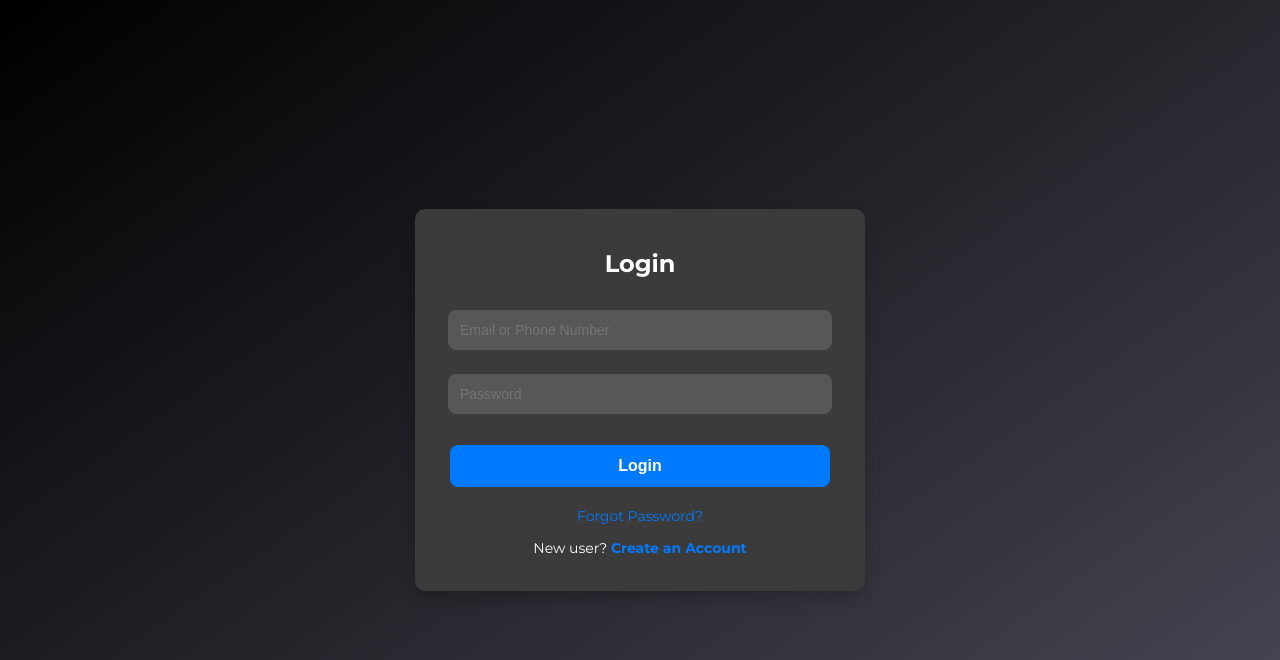
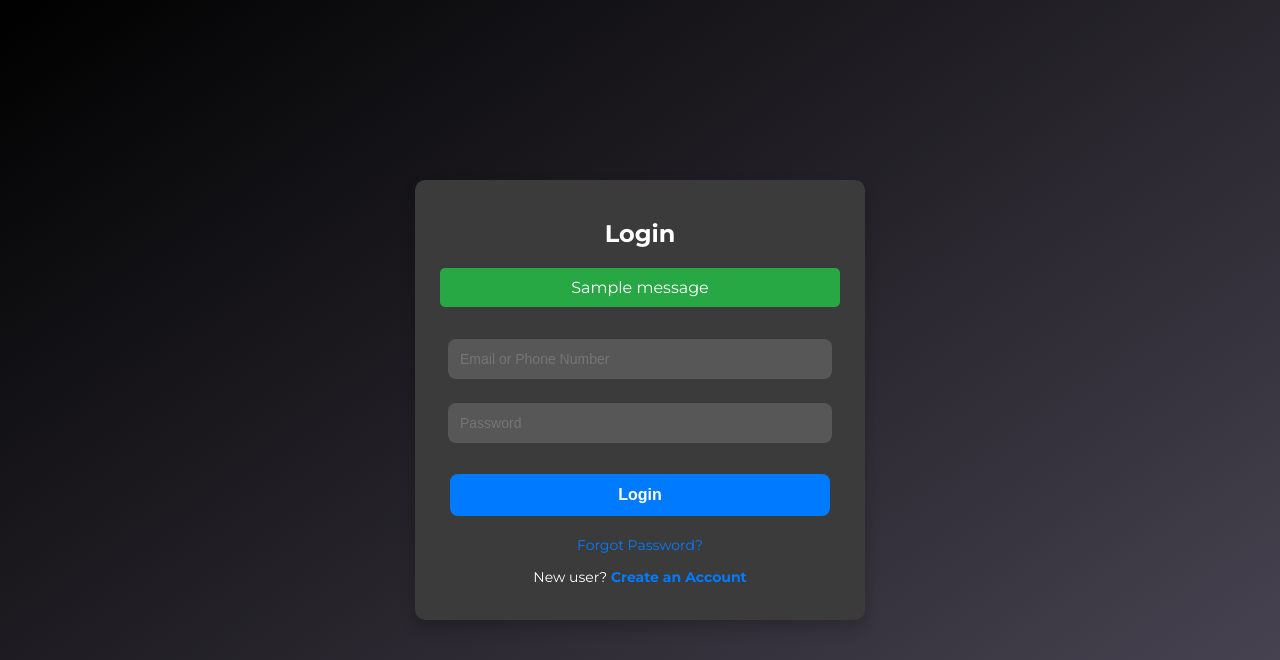
Before and after one commit to Sam232410/EVprojectFLASK, a Flask app: page / in a window 1280 px wide. Shown: the top 660 px of the page. Run offline with Flask 3, Linux system fonts and the light colour scheme; tables that the repository leaves empty hold one stand-in row (values such as "Sample post"); one stand-in notice (Sample message) is shown; parts of the project's set-up code (start-up, migrations or seed data) failed here and were passed over.

Commit message:
Your commit message

```diff
--- a/app.py
+++ b/app.py
@@ -238,7 +238,7 @@ def register():
 @app.route('/login', methods=['GET', 'POST'])
 def login():
     if request.method == 'POST':
-        # Get the email or phone number from the form
+        # Get the email or phone number and password from the form
         email_or_phone = request.form.get('email_or_phone')  # Use get() to avoid KeyError
         password = request.form.get('password')
 
@@ -247,23 +247,32 @@ def login():
             (User.email == email_or_phone) | (User.phone == email_or_phone)
         ).first()
 
-        if user and check_password_hash(user.password, password):
-            # Store user details in session
-            session['user_id'] = user.id
-            session['user_name'] = user.name
-            session['user_role'] = user.role
-            flash(f'Welcome {user.name}! Login successful.', 'success')
+        if user:
+            # If user exists, check the password
+            if check_password_hash(user.password, password):
+                # Store user details in session
+                session['user_id'] = user.id
+                session['user_name'] = user.name
+                session['user_role'] = user.role
+                flash(f'Welcome {user.name}! Login successful.', 'success')
 
-            # Redirect based on user role
-            if user.role == 'Driver':
-                return redirect(url_for('driver'))  # Redirect to driver page if the role is Driver
+                # Redirect based on user role
+                if user.role == 'Driver':
+                    return redirect(url_for('driver'))  # Redirect to driver page if the role is Driver
+                else:
+                    return redirect(url_for('index'))  # Redirect to welcome page if the role is not Driver
             else:
-                return redirect(url_for('index'))  # Redirect to welcome page if the role is not Driver
+                # Incorrect password
+                flash('Incorrect password. Please try again.', 'error')
         else:
-            flash('Invalid credentials. Please try again.', 'error')
-            return redirect(url_for('login'))  # Stay on login page if login fails
+            # No user found with the given email or phone
+            flash('No account found with the provided email or phone number.', 'error')
 
-    return render_template('login.html')  # Use a separate template for login if needed
+        # Redirect back to login page
+        return redirect(url_for('login'))
+
+    return render_template('login.html')
+
 
 
 #####FORGOT-PASSWORD
--- a/requirements.txt
+++ b/requirements.txt
@@ -47,4 +47,3 @@ tzdata==2024.2
 urllib3==2.2.3
 Werkzeug==3.1.3
 WTForms==3.2.1
-gunicorn
--- a/templates/login.html
+++ b/templates/login.html
@@ -91,16 +91,45 @@
         a#forgotPasswordLink:hover {
             text-decoration: underline;
         }
+        .flash {
+            margin-bottom: 20px;
+            padding: 10px;
+            border-radius: 5px;
+            text-align: center;
+        }
+        .flash.success {
+            background-color: #28a745;
+            color: white;
+        }
+        .flash.error {
+            background-color: #dc3545;
+            color: white;
+        }
     </style>
 </head>
 <body>
     <div class="container">
         <h2>Login</h2>
+
+        <!-- Flash message display -->
+        {% with messages = get_flashed_messages(with_categories=true) %}
+            {% if messages %}
+                <div>
+                    {% for category, message in messages %}
+                        <div class="flash {{ category }}">{{ message }}</div>
+                    {% endfor %}
+                </div>
+            {% endif %}
+        {% endwith %}
+
+        <!-- Login form -->
         <form method="POST" action="{{ url_for('login') }}">
             <input type="text" name="email_or_phone" placeholder="Email or Phone Number" required><br>
             <input type="password" name="password" placeholder="Password" required><br><br>
             <button type="submit">Login</button>
         </form>
+
+        <!-- Forgot password and create account links -->
         <br>
         <a href="{{ url_for('forgot_password') }}" id="forgotPasswordLink">Forgot Password?</a>
         <br>
@@ -108,5 +137,4 @@
             <p>New user? <a href="{{ url_for('register') }}">Create an Account</a></p>
         </div>
     </div>
-</body>
 </html>
```
Also changed, not shown: bkp.csv (renamed from data/data1.csv), bkp2.csv (renamed from data/data2.csv), data/bkp.csv (renamed from data1.csv), data/bkp2.csv (renamed from data2.csv), 4 other files.
